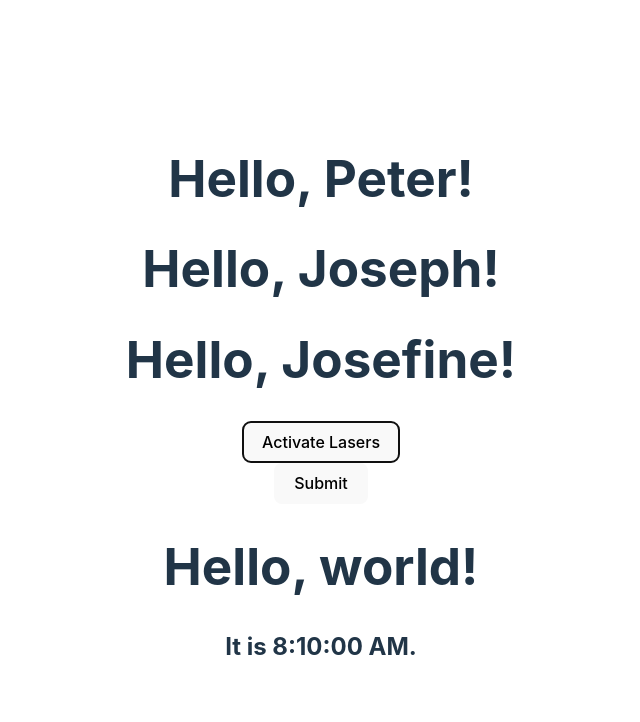
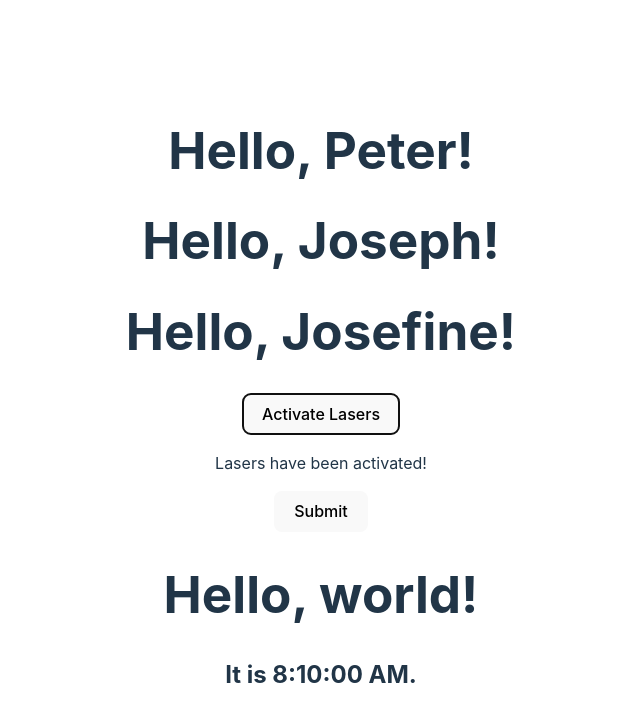
Before and after one commit to petrj99/NNPIA_CV08, a React (Vite) app: page / in a window 1280 px wide. Both pictures are taken after a click on the button "Activate Lasers". Shown: the top 722 px of the page, without its empty margins (319-959 px from the left). Built offline with nearby package versions, Linux system fonts and the light colour scheme.

Commit message:
Commit part 6/2

```diff
--- a/src/App.jsx
+++ b/src/App.jsx
@@ -41,10 +41,6 @@ function Welcome(props) {
     return <h1>Hello, {props.name}!</h1>;
 }
 
-function activateLasers() {
-    console.log('Lasers activated!');
-}
-
 function Form() {
     function handleSubmit(e) {
         e.preventDefault();
@@ -59,14 +55,22 @@ function Form() {
 }
 
 function App() {
+    const [lasersActive, setLasersActive] = useState(false);
+
+    function handleButtonClick() {
+        setLasersActive(true);
+        console.log('Lasers activated!');
+    }
+
     return (
         <div>
             <Welcome name="Peter"/>
             <Welcome name="Joseph"/>
             <Welcome name="Josefine"/>
-            <button onClick={activateLasers}>
+            <button onClick={handleButtonClick}>
                 Activate Lasers
             </button>
+            {lasersActive && <p>Lasers have been activated!</p>}
             <Form />
             <Clock />
         </div>
```
